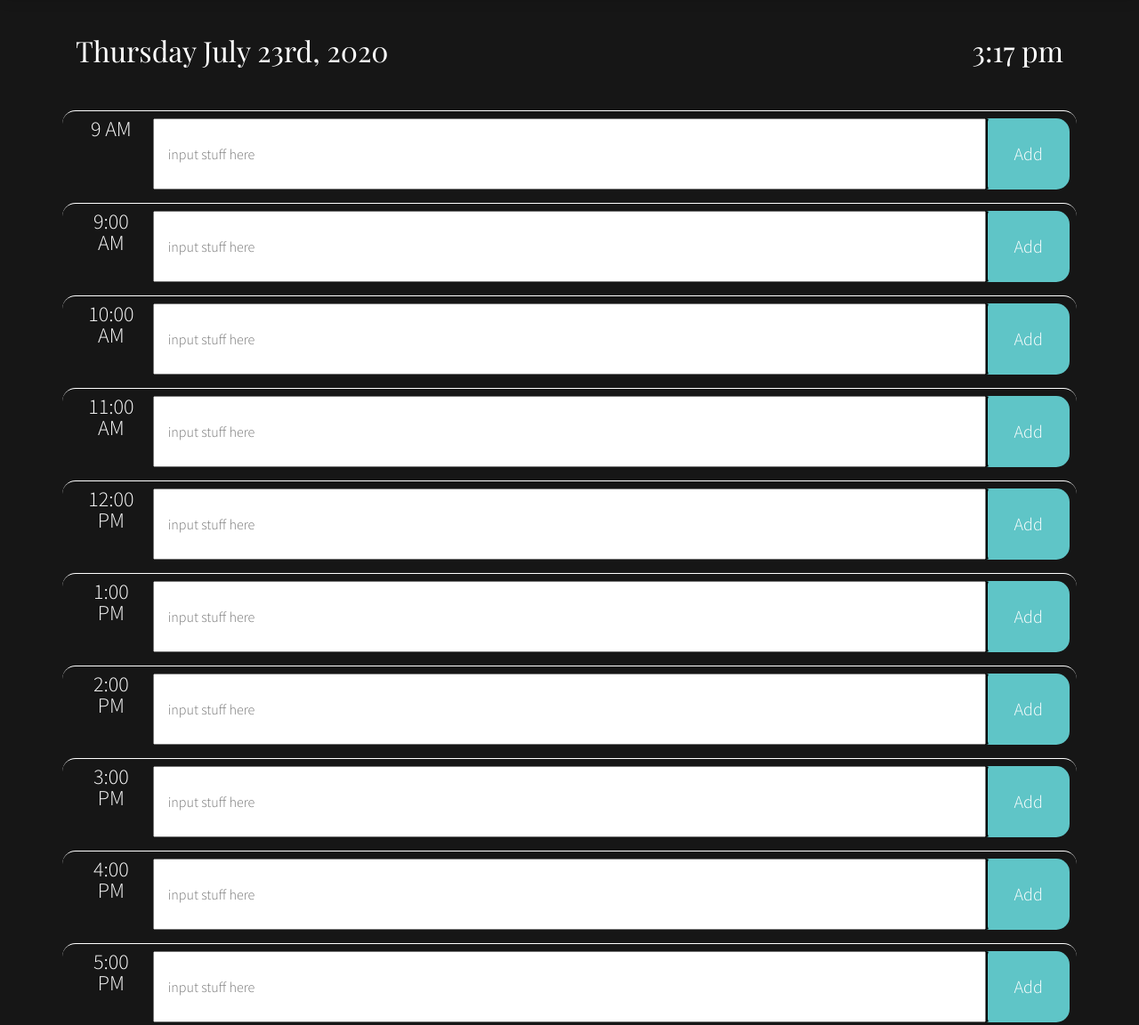
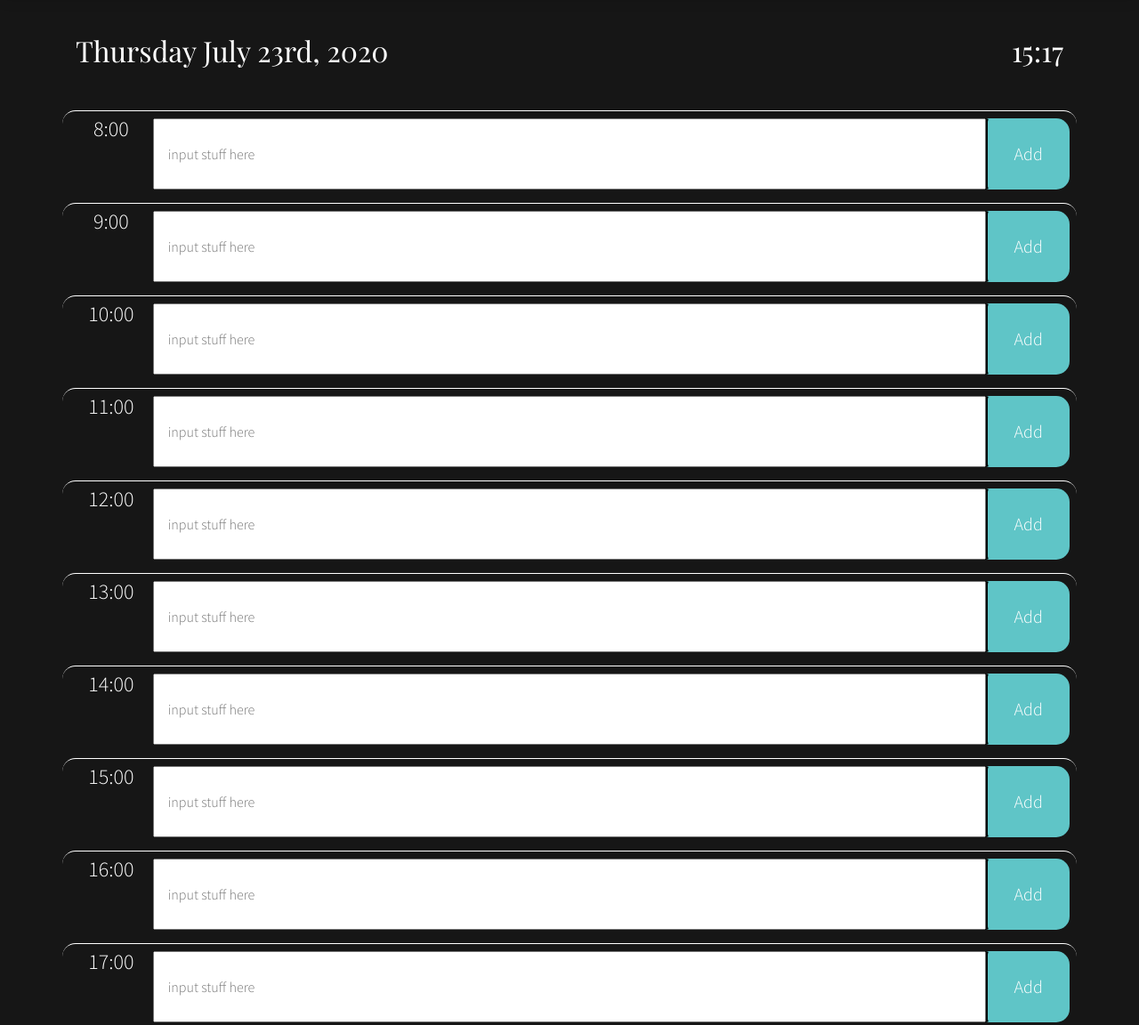
Before and after one commit to relizabet/Day_Planner, a plain HTML site: page index.html in a window 1280 px wide. Shown: the part 300-1452 px from the top of the page at 89% size. Drawn offline with nearby package versions, Linux system fonts and the light colour scheme.

Commit message:
time set

```diff
--- a/JavaScript/script.js
+++ b/JavaScript/script.js
@@ -1,3 +1,6 @@
+// to duplicate time block
+const timeBlock = $(".time-block");
+
 // planner header date and time
 let currentTime = $(".date-time");
 let currentDate = $(".time-date");
@@ -7,33 +10,47 @@ let displayDate = $("#display-date");
 
 // giving value to each hour
 // maybe an if here as well for if time this then use am/pm
-const timeAM = " AM";
-const timePM = " PM";
+const timeOf = ":00";
 
-// increasing planner time
-let plannerTime = 8;
+// planner time set to 7 so that the += 1 will start at 8
+let plannerTime = 7;
+
+// empty array to set an array to put times in, starting in military time *** adjust later
+let plannerTimeSetArr = [];
+
+// this takes planner time and makes it add one
+function setPlannerTime() {
+  plannerTime += 1;
+  $(plannerTimeSetArr).append(plannerTime);
+  return plannerTime;
+}
+
+// setPlannerTime();
+// console.log(setPlannerTime());
 
 // something like if plannerTime >
-
-function setPlannerTime() {
-  plannerTime += 1;
-  console.log(plannerTime);
-  if (plannerTime < 100) {
-    console.log("works");
-  }
-}
-
-setPlannerTime();
+// setting all of the time changes to an array
+let plannerTimeArr = [
+  $("div.hourEight").text(setPlannerTime() + timeOf),
+  $("div.hourNine").text(setPlannerTime() + timeOf),
+  $("div.hourTen").text(setPlannerTime() + timeOf),
+  $("div.hourEleven").text(setPlannerTime() + timeOf),
+  $("div.hourTwelve").text(setPlannerTime() + timeOf),
+  $("div.hourOne").text(setPlannerTime() + timeOf),
+  $("div.hourTwo").text(setPlannerTime() + timeOf),
+  $("div.hourThree").text(setPlannerTime() + timeOf),
+  $("div.hourFour").text(setPlannerTime() + timeOf),
+  $("div.hourFive").text(setPlannerTime() + timeOf),
+];
 
 // set each hour with time
-$("div.hourEight").text(`${plannerTime + timeAM}`);
 
 // get current date && time
 let now = moment();
 console.log(now);
 
 // get current time
-currentTime = moment().format("h:mm a");
+currentTime = moment().format("kk:mm");
 // get current date
 currentDate = moment().format("dddd MMMM Do[,] YYYY");
 
@@ -49,13 +66,14 @@ $(displayDate).text(currentDate);
 // [x] moment.js displays text of current day in div beneath header
 
 // timeblocks for 8am - 5pm
-// [x] option a. write out each block in html
+// [/] option a. write out each block in html
 //      doing this seems more stable
 //      these things will not change
 //      use input
 //      [ ] capture input with jQuery, store in local storage
-// [/] option b. create the blocks dynamically
-//      doing this might cause a rendering problem
+// [x] option b. create the blocks dynamically
+//      doing this might cause a rendering problem // no it doesn't
+//      [ ]
 
 // each timeblock color coded
 // past, present, future
--- a/index.html
+++ b/index.html
@@ -45,47 +45,47 @@
           <button class="col-1 ml-auto p-4 btn saveBtn">Add</button>
       </div>
       <div class="row row-extra p-2 mt-4 time-block justify-space-between">
-        <div class="col-1 hour hourNine">9:00 AM</div>
+        <div class="col-1 hour hourNine"></div>
         <input class="col-10 mr-auto" placeholder="input stuff here"></input>
         <button class="col-1 ml-auto p-4 btn saveBtn">Add</button>
       </div>
       <div class="row row-extra p-2 mt-4 time-block justify-space-between">
-        <div class="col-1 hour hourTen">10:00 AM</div>
+        <div class="col-1 hour hourTen"></div>
         <input class="col-10 mr-auto" placeholder="input stuff here"></input>
         <button class="col-1 ml-auto p-4 btn saveBtn">Add</button>
       </div>
       <div class="row row-extra p-2 mt-4 time-block justify-space-between">
-        <div class="col-1 hour hourEleven">11:00 AM</div>
+        <div class="col-1 hour hourEleven"></div>
         <input class="col-10 mr-auto" placeholder="input stuff here"></input>
         <button class="col-1 ml-auto p-4 btn saveBtn">Add</button>
       </div>
       <div class="row row-extra p-2 mt-4 time-block justify-space-between">
-        <div class="col-1 hour hourTwelve">12:00 PM</div>
+        <div class="col-1 hour hourTwelve"></div>
         <input class="col-10 mr-auto" placeholder="input stuff here"></input>
         <button class="col-1 ml-auto p-4 btn saveBtn">Add</button>
       </div>
       <div class="row row-extra p-2 mt-4 time-block justify-space-between">
-        <div class="col-1 hour hourOne">1:00 PM</div>
+        <div class="col-1 hour hourOne"></div>
         <input class="col-10 mr-auto" placeholder="input stuff here"></input>
         <button class="col-1 ml-auto p-4 btn saveBtn">Add</button>
       </div>
       <div class="row row-extra p-2 mt-4 time-block justify-space-between">
-        <div class="col-1 hour hourTwo">2:00 PM</div>
+        <div class="col-1 hour hourTwo"></div>
         <input class="col-10 mr-auto" placeholder="input stuff here"></input>
         <button class="col-1 ml-auto p-4 btn saveBtn">Add</button>
       </div>
       <div class="row row-extra p-2 mt-4 time-block justify-space-between">
-        <div class="col-1 hour hourThree">3:00 PM</div>
+        <div class="col-1 hour hourThree"></div>
         <input class="col-10 mr-auto" placeholder="input stuff here"></input>
         <button class="col-1 ml-auto p-4 btn saveBtn">Add</button>
       </div>
       <div class="row row-extra p-2 mt-4 time-block justify-space-between">
-        <div class="col-1 hour hourFour">4:00 PM</div>
+        <div class="col-1 hour hourFour"></div>
         <input class="col-10 mr-auto" placeholder="input stuff here"></input>
         <button class="col-1 ml-auto p-4 btn saveBtn">Add</button>
       </div>
       <div class="row row-extra p-2 mt-4 time-block justify-space-between">
-        <div class="col-1 hour hourFive">5:00 PM</div>
+        <div class="col-1 hour hourFive"></div>
         <input class="col-10 mr-auto" placeholder="input stuff here"></input>
         <button class="col-1 ml-auto p-4 btn saveBtn">Add</button>
       </div>
```
